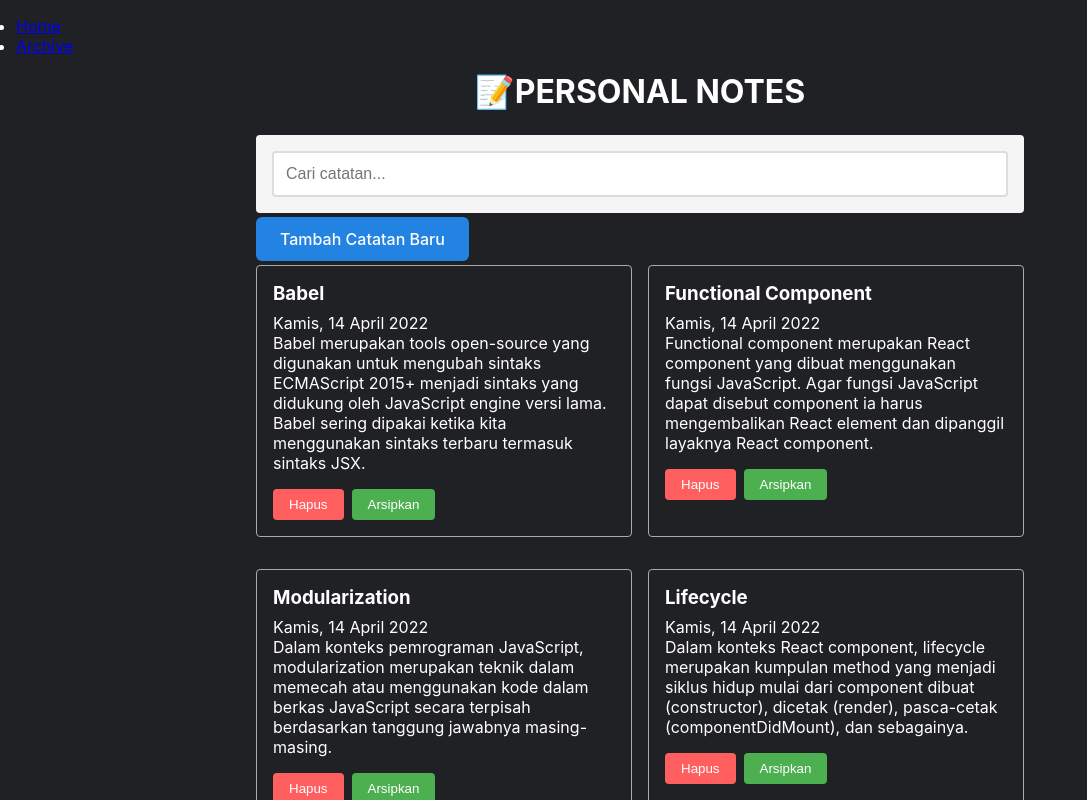
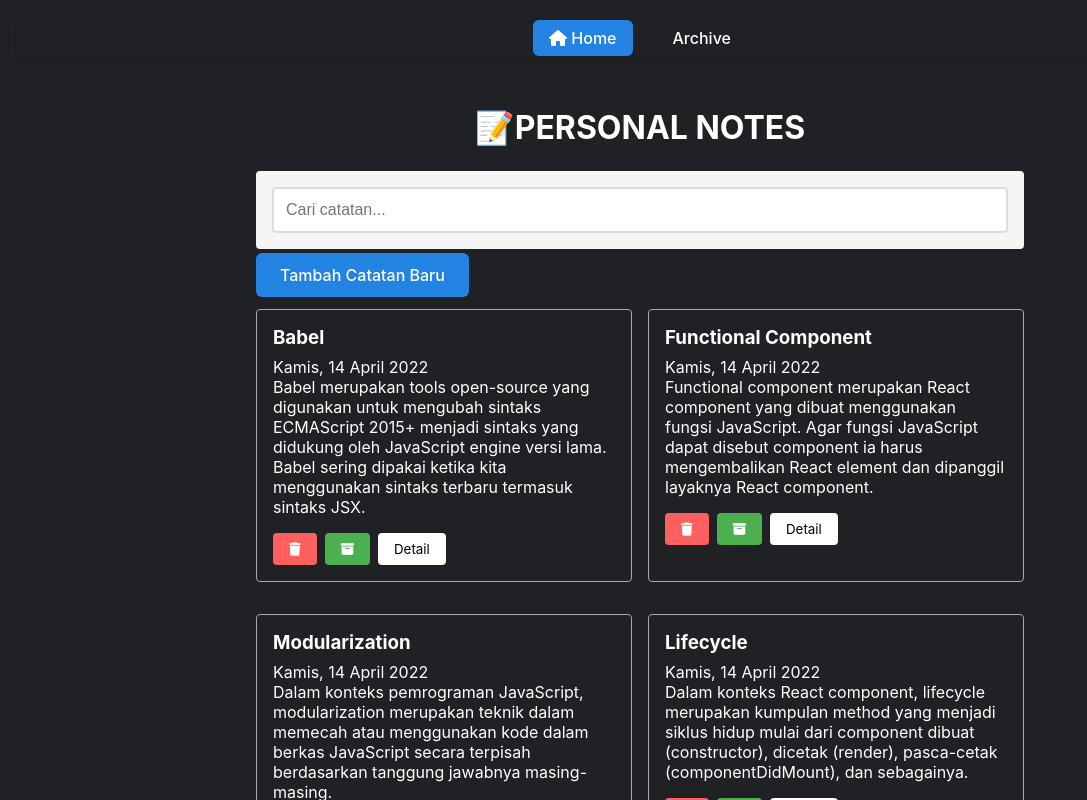
Before and after one commit to ulilabzr/Personal-Notes, a React (Vite) app: page / in a window 1280 px wide. Shown: the top 800 px of the page, without its empty margins (0-1087 px from the left). Built offline with nearby package versions, Linux system fonts and the light colour scheme.

Commit message:
feat: enhance Homepage view by using navbar, detail button on notescard

```diff
--- a/src/NotesApp.jsx
+++ b/src/NotesApp.jsx
@@ -11,7 +11,8 @@ import { NotesProvider } from "./contexts/NotesContext";
 function NotesApp() {
   return (
     <NotesProvider>
-      <Navigation />
+      <div>
+        <Navigation />
       <Routes>
         <Route path="/" element={<HomePage />} />
         <Route path="/add" element={<AddPage />} />
@@ -19,6 +20,7 @@ function NotesApp() {
         <Route path="/detail/:id" element={<DetailPage />} />
         <Route path="*" element={<NotFoundPage />} />
       </Routes>
+      </div>
     </NotesProvider>
   );
 }
--- a/src/components/Navigation.jsx
+++ b/src/components/Navigation.jsx
@@ -1,12 +1,20 @@
-import React from 'react';
-import { Link } from 'react-router-dom';
+import React from "react";
+import { NavLink } from "react-router-dom";
 
 function Navigation() {
   return (
     <nav className="navigation">
       <ul>
-        <li><Link to="/">Home</Link></li>
-        <li><Link to="/archive">Archive</Link></li>
+        <li>
+          <NavLink to="/" end className={({ isActive }) => (isActive ? "active" : "")}>
+            <i class="fa-solid fa-house"></i> Home
+          </NavLink>
+        </li>
+        <li>
+          <NavLink to="/archive" className={({ isActive }) => (isActive ? "active" : "")}>
+            Archive
+          </NavLink>
+        </li>
       </ul>
     </nav>
   );
--- a/src/components/NoteItem.jsx
+++ b/src/components/NoteItem.jsx
@@ -1,7 +1,6 @@
 import React from "react";
 import { showFormattedDate } from "../utils";
 import PropTypes from 'prop-types';
-import { Link } from "react-router-dom";
 
 function NoteItem({ id, title, body, createdAt, onDelete }) {
   return (
@@ -15,9 +14,7 @@ function NoteItem({ id, title, body, createdAt, onDelete }) {
         <button className="btn btn-delete" onClick={() => onDelete(id)}>
           <i className="fa-solid fa-trash"></i>
         </button>
-        <Link to={`/notes/${id}`} className="btn btn-detail" style={{marginLeft: 8}}>
-          Lihat Detail
-        </Link>
+
       </div>
     </div>
   );
--- a/src/components/NotesDetail.jsx
+++ b/src/components/NotesDetail.jsx
@@ -1,17 +1,36 @@
-import React, { useContext } from "react";
+import React from "react";
 import parser from "html-react-parser";
 import { useParams, useNavigate } from "react-router-dom";
-import NotesContext from "../contexts/NotesContext";
+import {
+  getNote,
+  deleteNote,
+  archiveNote,
+  unarchiveNote,
+} from "../utils/local-data";
 
 function NotesDetail() {
   const { id } = useParams();
-  const { notes, onDelete, onToggleArchive } = useContext(NotesContext);
   const navigate = useNavigate();
-  const note = notes.find((n) => String(n.id) === id);
+  const note = getNote(id);
 
   if (!note) {
     return <div className="empty-state">Catatan tidak ditemukan</div>;
   }
+
+  const handleDelete = () => {
+    deleteNote(id);
+    navigate("/");
+  };
+
+  const handleToggleArchive = () => {
+    if (note.archived) {
+      unarchiveNote(id);
+      navigate("/");
+    } else {
+      archiveNote(id);
+      navigate("/arsip");
+    }
+  };
 
   return (
     <div className="note-app">
@@ -19,16 +38,18 @@ function NotesDetail() {
         <h1>{note.title}</h1>
         <div className="note-date">{new Date(note.createdAt).toLocaleString()}</div>
       </div>
+
       <div className="note-body" style={{ background: "#fff", color: "#37352f", padding: 16, borderRadius: 8 }}>
         {parser(note.body)}
       </div>
+
       <div className="note-actions" style={{ marginTop: 24 }}>
-        <button className="btn btn-delete" onClick={() => { onDelete(note.id); navigate("/"); }}>
-          <i className="fa-solid fa-trash"></i> Hapus
+        <button className="btn btn-delete" onClick={handleDelete}>
+          Hapus
         </button>
         <button
           className={`btn ${note.archived ? "btn-unarchive" : "btn-archive"}`}
-          onClick={() => { onToggleArchive(note.id); navigate(note.archived ? "/arsip" : "/"); }}
+          onClick={handleToggleArchive}
         >
           {note.archived ? "Batal Arsip" : "Arsipkan"}
         </button>
--- a/src/components/NotesList.jsx
+++ b/src/components/NotesList.jsx
@@ -1,13 +1,13 @@
 import React from "react";
 import parser from "html-react-parser";
 import { showFormattedDate } from "../utils";
-import NotesContext from "../contexts/NotesContext";
+import { useNavigate } from "react-router-dom";
 
-function NotesList ({ title, isArchived,notes, onDelete, onToggleArchive }) {
+function NotesList({ notes, onDelete, onToggleArchive, isArchived }) {
+  const navigate = useNavigate();
 
-  return(
+  return (
     <div className="notes-list">
-      <h2>{title}</h2>
       {notes.length === 0 ? (
         <p className="notes-list__empty">Tidak ada catatan</p>
       ) : (
@@ -16,23 +16,31 @@ function NotesList ({ title, isArchived,notes, onDelete, onToggleArchive }) {
             <div key={note.id} className="note-item">
               <div className="note-item__content">
                 <h3>{note.title}</h3>
-                <p className="note-item__date">
-                  {showFormattedDate(note.createdAt)}
-                </p>
+                <p className="note-item__date">{showFormattedDate(note.createdAt)}</p>
                 <p className="note-item__body">{parser(note.body)}</p>
               </div>
+
               <div className="note-item__action">
                 <button
                   className="note-item__delete-button"
                   onClick={() => onDelete(note.id)}
                 >
-                  Hapus
+                  <i className="fa-solid fa-trash"></i>
                 </button>
+
                 <button
                   className="note-item__archive-button"
                   onClick={() => onToggleArchive(note.id)}
                 >
-                  {isArchived ? "Pindahkan" : "Arsipkan"}
+                  {isArchived ? "Pindahkan" : <i className="fa-solid fa-box-archive"></i>}
+                </button>
+
+                {/* 🟢 Tombol Detail */}
+                <button
+                  className="note-item__detail-button"
+                  onClick={() => navigate(`/detail/${note.id}`)}
+                >
+                  Detail
                 </button>
               </div>
             </div>
--- a/src/styles/style.css
+++ b/src/styles/style.css
@@ -33,6 +33,45 @@ body {
 .header p {
   font-size: 1.1rem;
   color: #787774;
+}
+
+.navigation {
+  display: flex;
+  justify-content: center;
+  align-items: center;
+  gap: 32px;
+  padding: 12px 24px;
+  border-radius: 8px;
+  margin-bottom: 32px;
+  box-shadow: 0 1px 3px rgba(0, 0, 0, 0.1);
+}
+
+.navigation ul {
+  display: flex;
+  gap: 24px;
+  list-style: none;
+  margin: 0;
+  padding: 0;
+}
+
+.navigation a {
+  text-decoration: none;
+  color: #fff;
+  font-weight: 500;
+  font-size: 1rem;
+  padding: 8px 16px;
+  border-radius: 6px;
+  transition: all 0.2s ease;
+}
+
+.navigation a:hover {
+  background-color: #e9e9e7;
+  color: #2383e2;
+}
+
+.navigation a.active {
+  background-color: #2383e2;
+  color: #fff;
 }
 
 .search-container {
@@ -410,6 +449,7 @@ body {
   display: grid;
   grid-template-columns: repeat(2, 1fr);
   gap: 1rem;
+  margin-top: 24px;
 }
 
 .note-item__action {
@@ -419,7 +459,7 @@ body {
 }
 
 .note-item__delete-button,
-.note-item__archive-button {
+.note-item__archive-button,.note-item__detail-button {
   padding: 8px 16px;
   border: none;
   border-radius: 4px;
@@ -434,6 +474,10 @@ body {
 .note-item__archive-button {
   background-color: #4caf50;
   color: white;
+}
+.note-item__detail-button{
+  background-color: #fff;
+  font-family: inherit;
 }
 
 .notes-list__empty {
```
